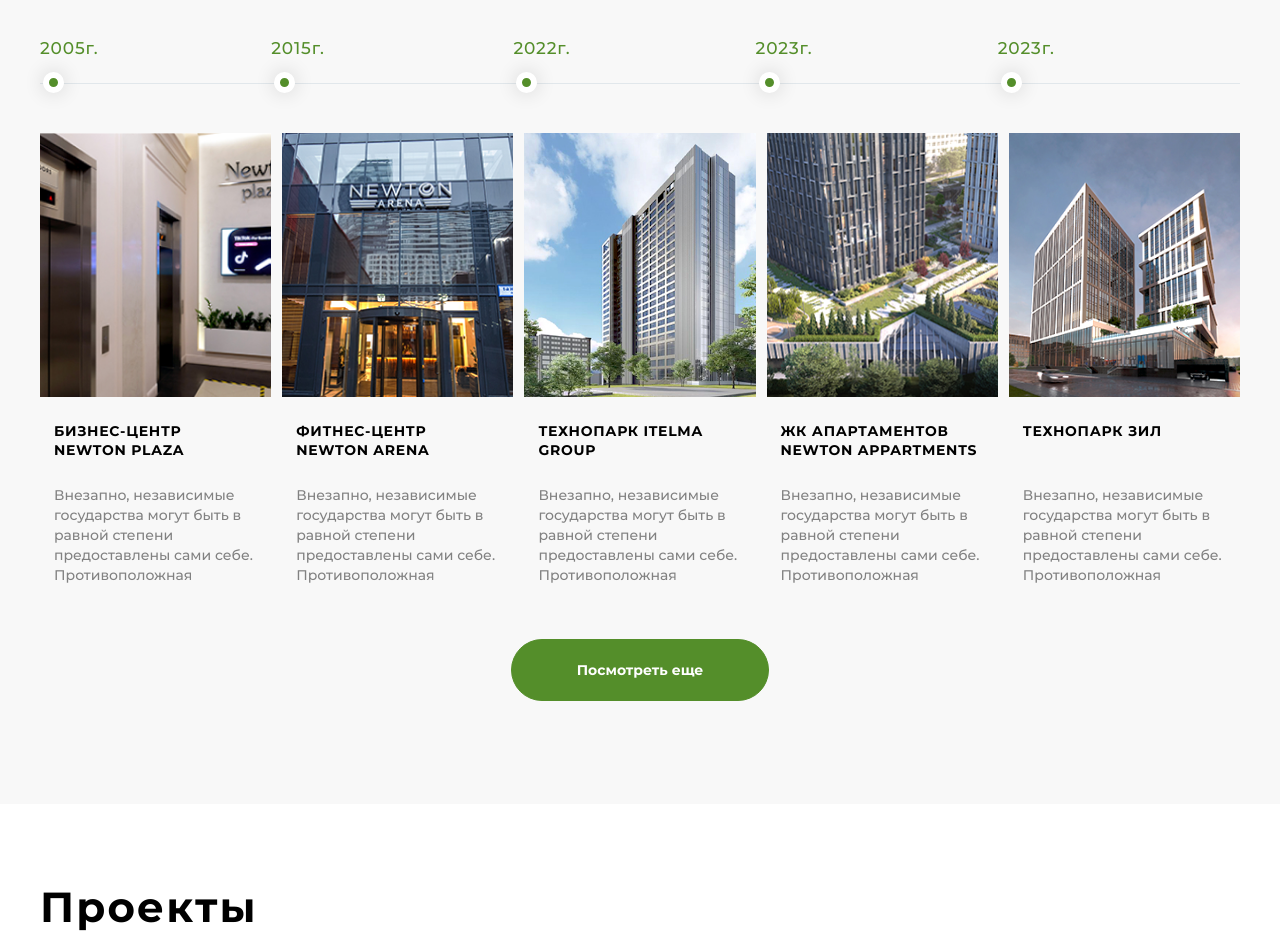
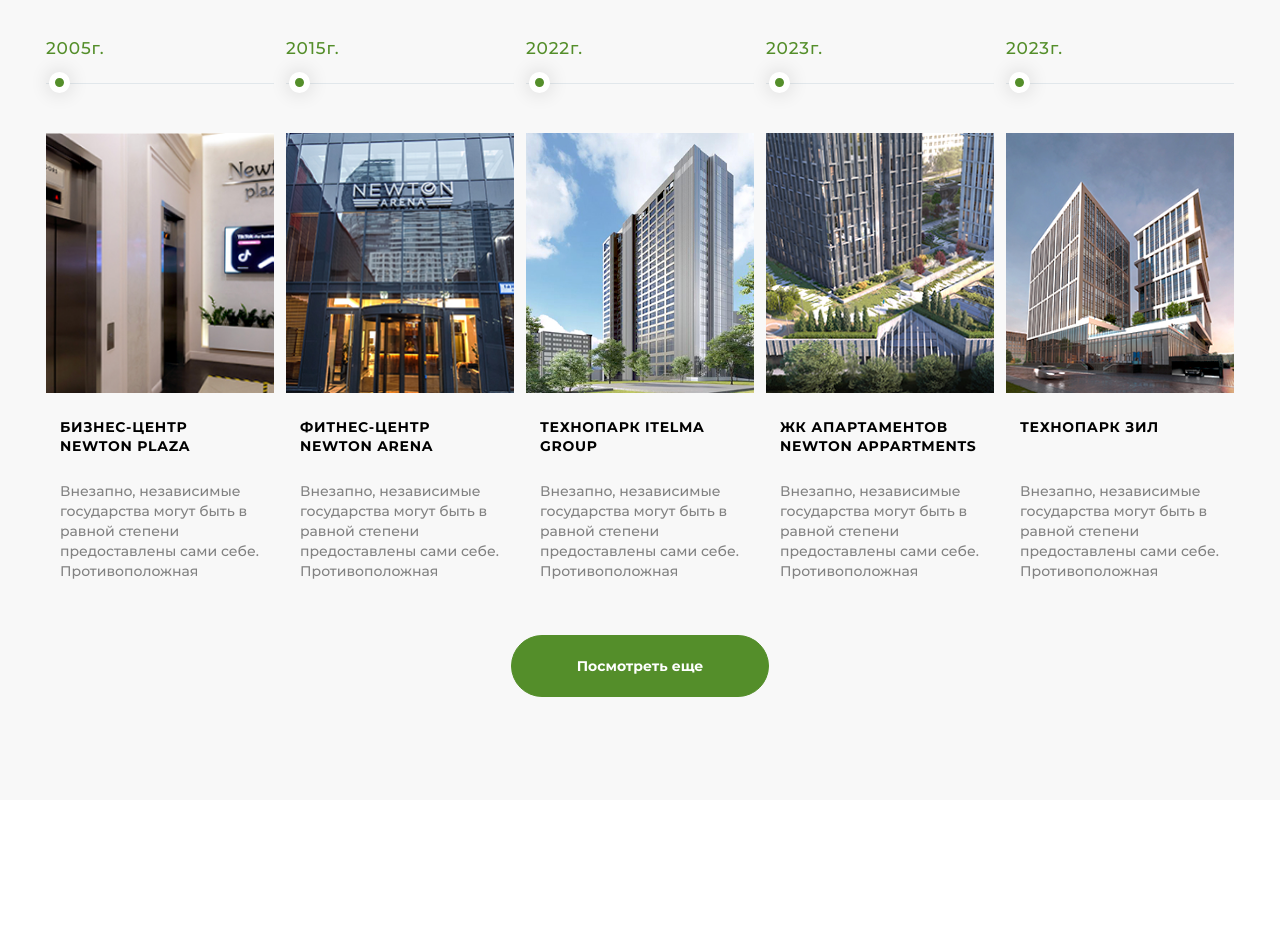
Before and after one commit to EvgeniyTurovets/ilema_landing, a website: page #src/index.html in a window 1280 px wide. Shown: the part 1440-2392 px from the top of the page. Drawn offline with nearby package versions, Linux system fonts and the light colour scheme; files that its build step writes are made by us from their sources; files whose address does not match are found by name; a web font is replaced by a local one.

Commit message:
Правка карточки в История

```diff
--- a/#src/index.html
+++ b/#src/index.html
@@ -68,9 +68,9 @@
                   <span class="history__dot"></span>
                 </div>
 
+                <div class="history__img" style="background-image: url('img/history-1.jpg');"></div>
+
                 <div class="history__inner">
-                  <div class="history__img" style="background-image: url('img/history-1.jpg');"></div>
-
                   <h3 class="history__title">Бизнес-центр NEWTON PLAZA</h3>
                   <p class="history__description">Внезапно, независимые государства могут быть в равной степени предоставлены сами себе. Противоположная</p>
                 </div>
@@ -82,9 +82,9 @@
                   <span class="history__dot"></span>
                 </div>
 
+                <div class="history__img" style="background-image: url('img/history-2.jpg');"></div>
+
                 <div class="history__inner">
-                  <div class="history__img" style="background-image: url('img/history-2.jpg');"></div>
-
                   <h3 class="history__title">Фитнес-центр NEWTON ARENA</h3>
                   <p class="history__description">Внезапно, независимые государства могут быть в равной степени предоставлены сами себе. Противоположная</p>
                 </div>
@@ -96,9 +96,9 @@
                   <span class="history__dot"></span>
                 </div>
 
+                <div class="history__img" style="background-image: url('img/history-3.jpg');"></div>
+
                 <div class="history__inner">
-                  <div class="history__img" style="background-image: url('img/history-3.jpg');"></div>
-
                   <h3 class="history__title">Технопарк Itelma Group</h3>
                   <p class="history__description">Внезапно, независимые государства могут быть в равной степени предоставлены сами себе. Противоположная</p>
                 </div>
@@ -110,9 +110,9 @@
                   <span class="history__dot"></span>
                 </div>
 
+                <div class="history__img" style="background-image: url('img/history-4.jpg');"></div>
+
                 <div class="history__inner">
-                  <div class="history__img" style="background-image: url('img/history-4.jpg');"></div>
-
                   <h3 class="history__title">ЖК апартаментов NEWTON APPARTMENTS</h3>
                   <p class="history__description">Внезапно, независимые государства могут быть в равной степени предоставлены сами себе. Противоположная</p>
                 </div>
@@ -124,9 +124,9 @@
                   <span class="history__dot"></span>
                 </div>
 
+                <div class="history__img" style="background-image: url('img/history-5.jpg');"></div>
+
                 <div class="history__inner">
-                  <div class="history__img" style="background-image: url('img/history-5.jpg');"></div>
-
                   <h3 class="history__title">технопарк зил</h3>
                   <p class="history__description">Внезапно, независимые государства могут быть в равной степени предоставлены сами себе. Противоположная</p>
                 </div>
@@ -140,7 +140,7 @@
           </div>
         </section>
 
-        <section class="projects">
+        <!-- <section class="projects">
           <div class="container">
             <h2 class="title">Проекты</h2>
 
@@ -399,9 +399,9 @@
             </div>
           </div>
 
-        </section>
+        </section> -->
 
-        <section class="video">
+        <!-- <section class="video">
           <div class="swiper video__slider">
             <div class="swiper-wrapper video__wrapper">
               <div class="swiper-slide video__slide">
@@ -461,9 +461,9 @@
             </div>
           </div>
 
-        </section>
+        </section> -->
 
-        <section class="map" style="background-image: url('img/map.jpg');">
+        <!-- <section class="map" style="background-image: url('img/map.jpg');">
           <div class="container">
             <h2 class="title">Контакты</h2>
 
@@ -514,12 +514,12 @@
             <div class="map__filter map__filter-left"></div>
             <div class="map__filter map__filter-right"></div>
           </div>
-        </section>
+        </section> -->
       </main>
     </div>
 
-    <div class="footer container">
-      <a href="" class="logo">
+    <footer class="footer container">
+      <!-- <a href="" class="logo">
         <img src="img/logo.png" alt="Итэлма Девелопмент">
       </a>
 
@@ -533,8 +533,8 @@
       <div class="politics">
         2021 Itelma Development
         <a href="" class="politics__link">Политика конфиденциальности</a>
-      </div>
-    </div>
+      </div> -->
+    </footer>
   </div>
 
   <script src="js/swiper-bundle.min.js"></script>
--- a/#src/scss/style.scss
+++ b/#src/scss/style.scss
@@ -145,15 +145,7 @@
   }
   &__item {
     max-width: 293px;
-    &:first-child {
-      margin-left: -11px;
-      .history__top {
-        margin-left: 11px;
-      }
-    }
-    .history__inner {
-      padding-left: 11px;
-    }
+    padding: 0 6px;
   }
   &__top {
     position: relative;
@@ -202,7 +194,18 @@
     color: $gray;
   }
 }
-
+@media (max-width: 1100px) {
+  // .history__wrapper {
+  //   flex-direction: column;
+  // }
+  // .history__item {
+  //   max-width: unset;
+  //   display: flex;
+  // }
+  // .history__inner {
+  //   // display: flex;
+  // }
+}
 
 // projects
 .headings {
```
Also changed, not shown: itelma_lending/index.html (+20 -20 lines), itelma_lending/css/style.css, itelma_lending/css/style.min.css.
